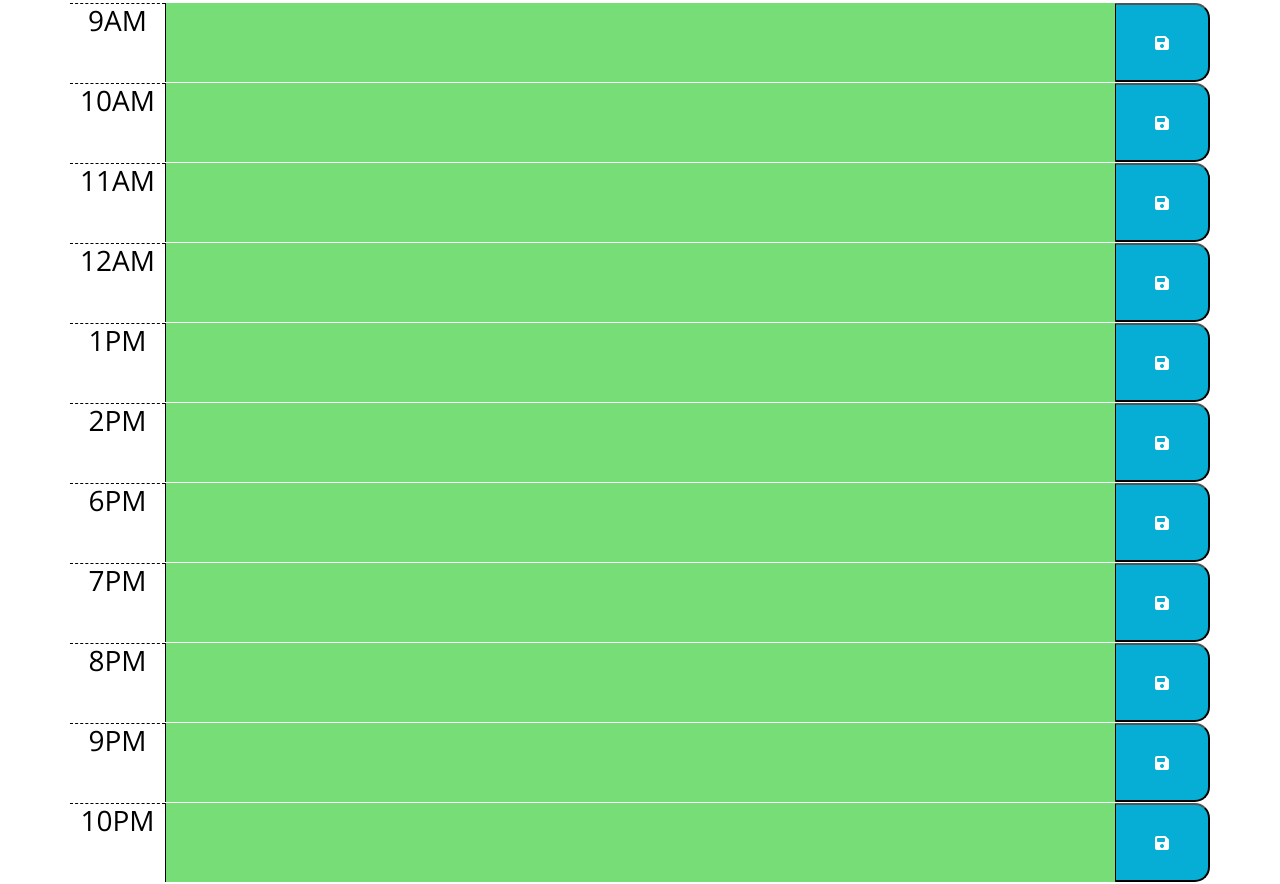
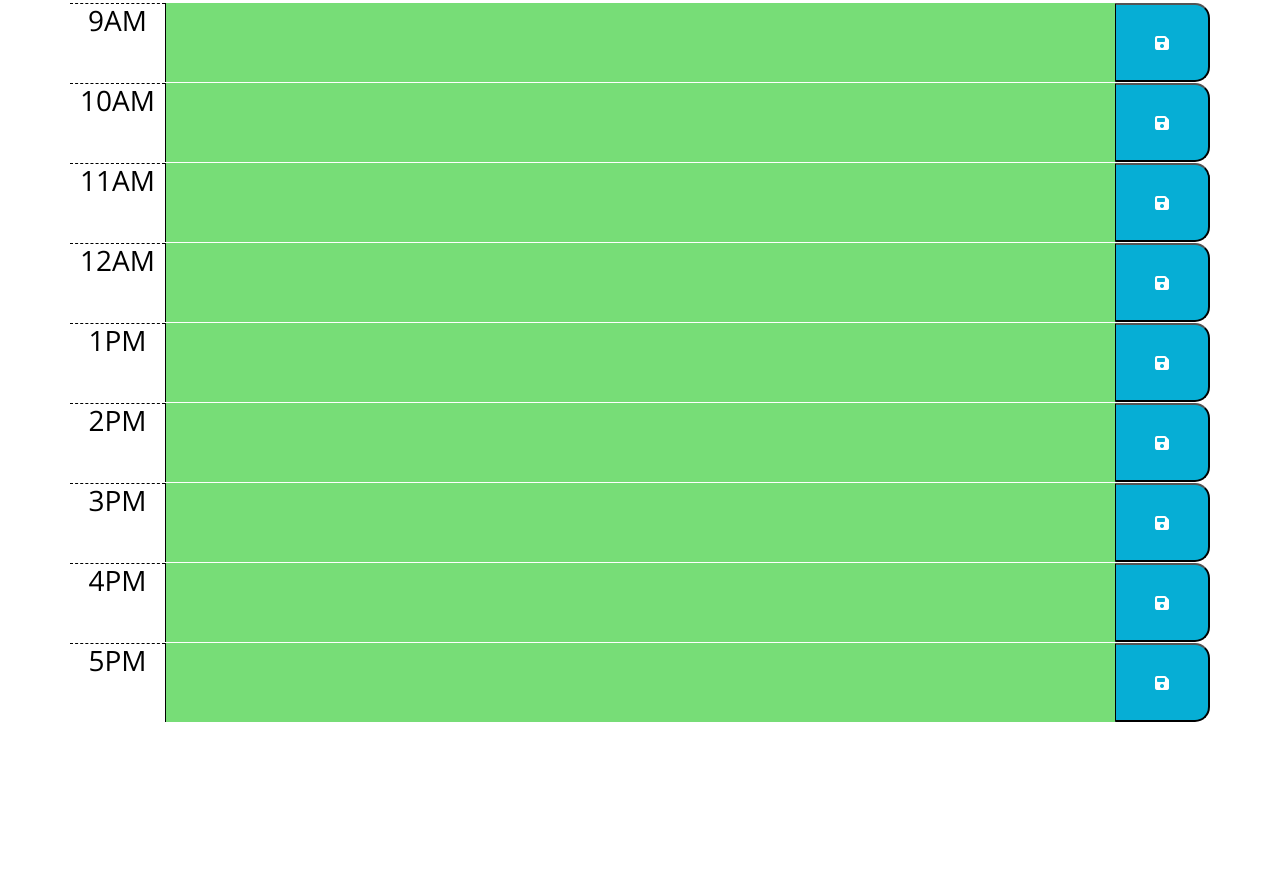
Before and after one commit to Lancasting/Homework-Week-5, a plain HTML site: page index.html in a window 1280 px wide. Shown: the part 334-1218 px from the top of the page. After the commit the page ends 1058 px from the top, so only its background shows below. Drawn offline with nearby package versions, Linux system fonts and the light colour scheme.

Commit message:
Fixed javascript code for issue with localstorage

```diff
--- a/javascript.js
+++ b/javascript.js
@@ -11,7 +11,7 @@ $(document).ready(function () {
     }, 1000)
     let scheduleInfo = [];
     let hours = moment().hours();
-    let workHours = [9, 10, 11, 12, 13, 14, 18, 19, 20, 21, 22];
+    let workHours = [9, 10, 11, 12, 13, 14, 15, 16, 17];
 
     init();
 
@@ -21,10 +21,6 @@ $(document).ready(function () {
             createSchedule(i);
         }
     }
-
-    // function init() {
-    //
-    // }
 
     function createSchedule(currentIndex) {
         let scheduleRow = $("<section>");
@@ -43,7 +39,7 @@ $(document).ready(function () {
             scheduleText.addClass("col-sm-10");
             scheduleRow.append(scheduleText);
         let textArea = $("<textarea>");
-            textArea.val(checkForText[currentIndex]);
+            textArea.val(checkForText(workHours[currentIndex]));
             textArea.addClass(hourClass(workHours[currentIndex]));
             scheduleText.append(textArea);
 
@@ -57,7 +53,6 @@ $(document).ready(function () {
         let buttonClass = $("<i>");
             buttonClass.addClass("fas fa-save");
             newButton.append(buttonClass);
-
     }
 
     function checkLocalStorage() {
@@ -76,8 +71,8 @@ $(document).ready(function () {
         }
         return text;
     }
+
     function updateList(theObj, currentText) {
-        console.log(scheduleInfo);
         for (let i = 0; i < scheduleInfo.length; i++) {
             if(scheduleInfo[i].time === theObj.time) {
             scheduleInfo[i].text = currentText;
@@ -100,16 +95,12 @@ $(document).ready(function () {
     function checkForText(hour) {
         let agenda = "";
         for (let i = 0; i < scheduleInfo.length; i++) {
+            console.log(hour, scheduleInfo[i].time)
             if (scheduleInfo[i].time == hour) {
-                agenda = scheduleInfo[i].text
-                break;
+                return agenda = scheduleInfo[i].text
             }
         }
-        return agenda;
     }
-
-   checkForText();
-
 
     $("section").click(function(event) {
         if(event.target.matches("button") || event.target.matches("i")) {
@@ -120,21 +111,8 @@ $(document).ready(function () {
                 time: scheduleTime,
                 text: text
             }
-            updateList(newObj, text);
+            updateList(newObj, text,);
             localStorage.setItem("schedule", JSON.stringify(scheduleInfo));
         }
      });
-
 });
-
-
- // function renderSchedule() {
-    //     scheduleStore = "";
-    //     $("textarea").attr.scheduleStore
-    //     for (let s = 0; s < scheduleText.length; s++) {
-    //         var scheduleStore = scheduleText[s];
-
-
-    //  }
-    // }
-// store times in local storage
--- a/style.css
+++ b/style.css
@@ -73,6 +73,7 @@ textarea{
   font-size: 20px;
   transition: all .3s ease-in-out;
 }
+
 .col-sm-10, .col-sm-1 {
   padding-left: 0px;
   padding-right: 0px;
```
Also changed, not shown: index.html (+0 -93 lines).
